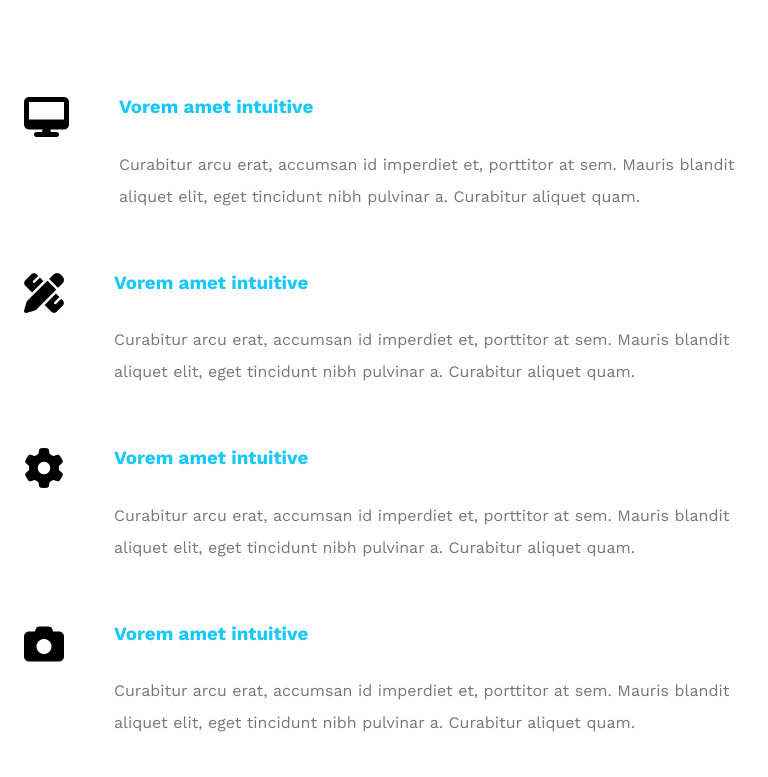
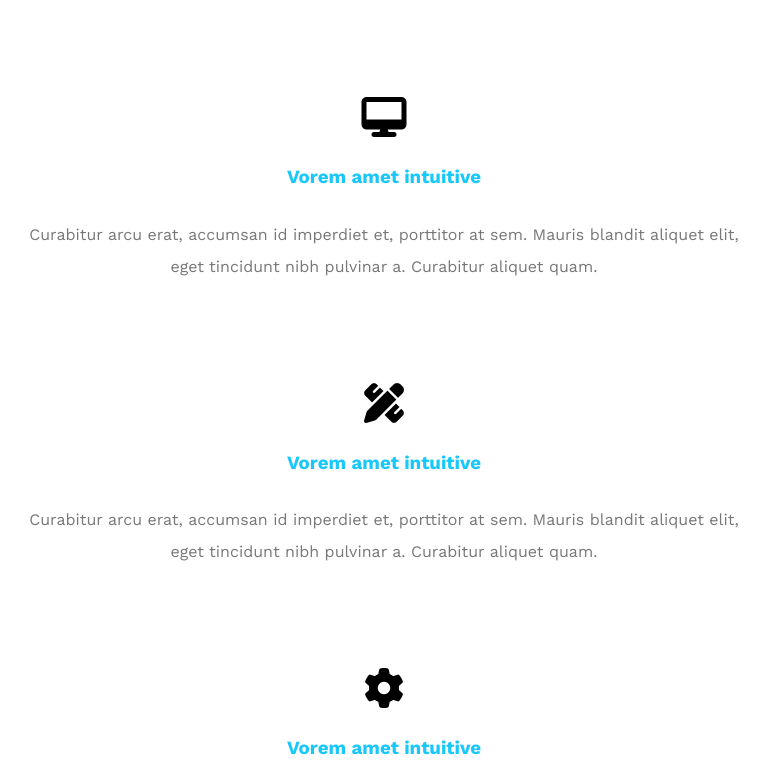
Before and after one commit to ahmeteid/Template_2, a plain HTML site: page index.html in a window 768 px wide. Shown: the part 1083-1860 px from the top of the page. Drawn offline with nearby package versions, Linux system fonts and the light colour scheme; a web font is replaced by a local one.

Commit message:
services section updated

```diff
--- a/css/kasper.css
+++ b/css/kasper.css
@@ -2,8 +2,7 @@
 :root {
     --main-color: #19c8fa;
     --transparent-color: rgb(15 116 143 / 70%);
-    --padding-top: 100px;
-    --padding-bottom: 100px;
+    --section-padding: 100px;
     --paragraph-color: #777;
 }
 
@@ -326,15 +325,17 @@ header nav .form i {
 
 /* Start Services */
 .services {
-    padding-top: var(--padding-top);
-    padding-bottom: var(--padding-top);
+    padding-top: var(--section-padding);
+    padding-bottom: var(---section-padding);
 }
 
-.services .services-container {
-    display: grid;
-    grid-template-columns: repeat(auto-fill, minmax(450px, 1fr));
-    column-gap: 40px;
-    row-gap: 60px;
+@media (min-width: 768px) {
+    .services .services-container {
+        display: grid;
+        grid-template-columns: repeat(auto-fill, minmax(450px, 1fr));
+        column-gap: 40px;
+        row-gap: 60px;
+    }
 }
 
 .services .srv-box {
@@ -344,6 +345,19 @@ header nav .form i {
 .services .srv-box i {
     font-size: 40px;
     margin-right: 50px;
+}
+
+@media (max-width: 768px) {
+    .services .srv-box {
+        display: flex;
+        flex-direction: column;
+        text-align: center;
+        margin-bottom: 40px;
+    }
+
+    .services .srv-box i {
+        margin: 0 0 30px;
+    }
 }
 
 .services .srv-box h3 {
--- a/index.html
+++ b/index.html
@@ -86,7 +86,7 @@
             </div>
             <div class="services-container">
                 <div class="srv-box">
-                    <i class="fa-solid fa-desktop"></i>
+                    <i class="fa-solid fa-desktop fa-3x"></i>
                     <div class="text">
                         <h3>Vorem amet intuitive</h3>
                         <p>Curabitur arcu erat, accumsan id imperdiet et, porttitor at sem.
@@ -96,7 +96,7 @@
                     </div>
                 </div>
                 <div class="srv-box">
-                    <i class="fa-solid fa-pen-ruler"></i>
+                    <i class="fa-solid fa-pen-ruler fa-3x"></i>
                     <div class="text">
                         <h3>Vorem amet intuitive</h3>
                         <p>Curabitur arcu erat, accumsan id imperdiet et, porttitor at sem.
@@ -106,7 +106,7 @@
                     </div>
                 </div>
                 <div class="srv-box">
-                    <i class="fa-solid fa-gear"></i>
+                    <i class="fa-solid fa-gear fa-3x"></i>
                     <div class="text">
                         <h3>Vorem amet intuitive</h3>
                         <p>Curabitur arcu erat, accumsan id imperdiet et, porttitor at sem.
@@ -116,7 +116,7 @@
                     </div>
                 </div>
                 <div class="srv-box">
-                    <i class="fa-solid fa-camera"></i>
+                    <i class="fa-solid fa-camera fa-3x"></i>
                     <div class="text">
                         <h3>Vorem amet intuitive</h3>
                         <p>Curabitur arcu erat, accumsan id imperdiet et, porttitor at sem.
```
